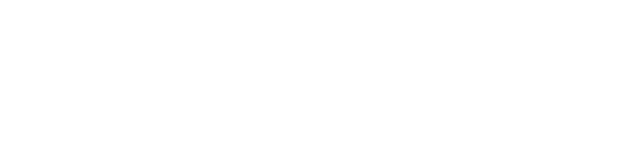
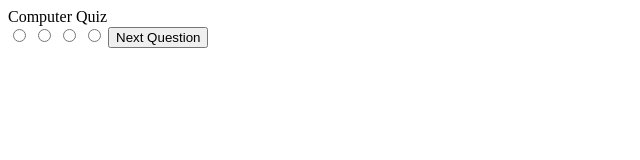
Before and after one commit to Kendall-Arceo/Homework4-WebAPI, a plain HTML site: page index.html in a window 1280 px wide. Shown: the whole page, without its empty margins (0-640 px from the left). Drawn offline with Linux system fonts and the light colour scheme.

Commit message:
Initialized html file for ID's and Classes for js.

```diff
--- a/index.html
+++ b/index.html
@@ -9,6 +9,24 @@
     <link rel="stylesheet" href="style.css">
 </head>
 <body>
-    <script src = "script.js"></script>
+
+    <div id ="quizContainer" class="container">
+        <div class ="title">Computer Quiz</div>
+        <div id ="question" class = "question"></div>
+        <label class = "option"><input type ="radio" name ="option" value = "1" /> <span id = "opt1"></span></label>
+        <label class = "option"><input type ="radio" name ="option" value = "2" /> <span id = "opt2"></span></label>
+        <label class = "option"><input type ="radio" name ="option" value = "3" /> <span id = "opt3"></span></label>
+        <label class = "option"><input type ="radio" name ="option" value = "4" /> <span id = "opt4"></span></label>
+        <button id = "nextButton" class = "next-btn" onclick = "loadNextQuestion ();">Next Question</button>
+
+    </div>
+
+    <div id ="result" class = "container result" style = "display:none;"></div>
+
+
+
+
+
+    <script type = "text/javascript" src = "script.js"></script>
 </body>
 </html>
```
